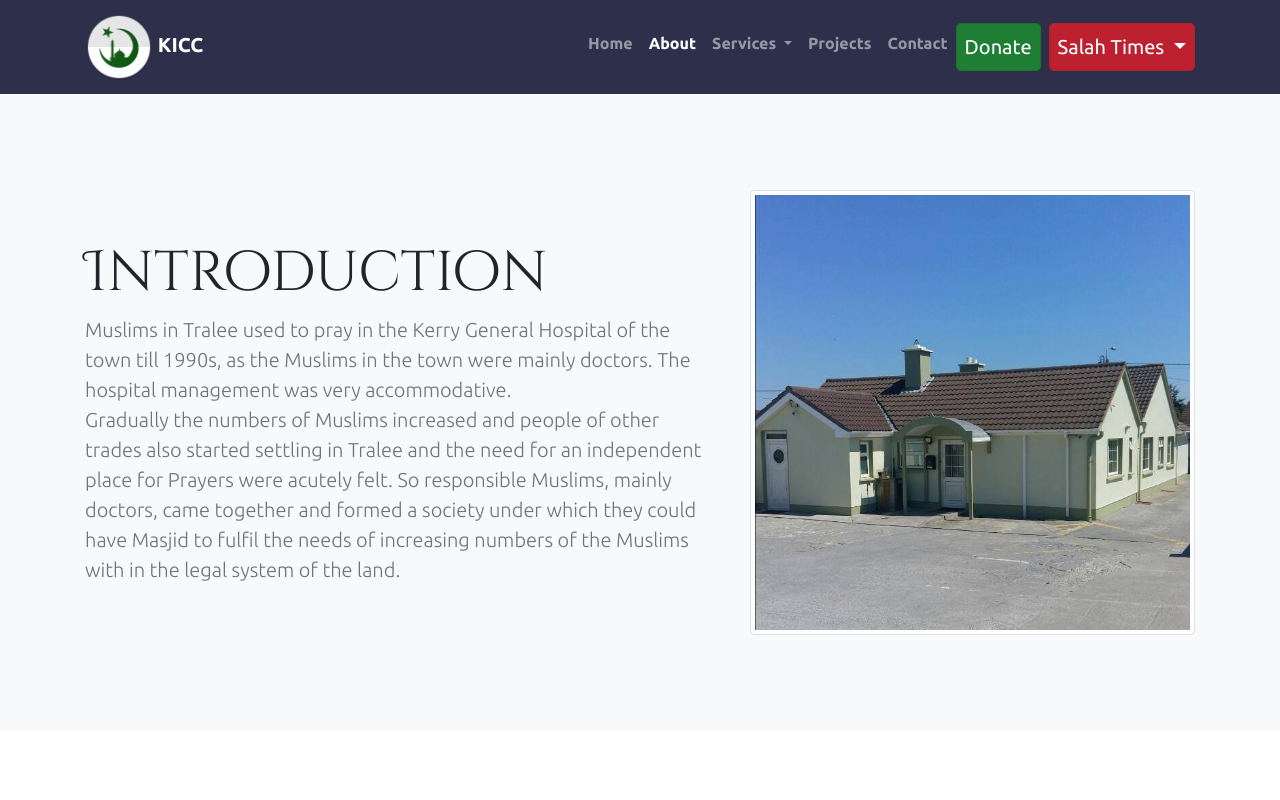
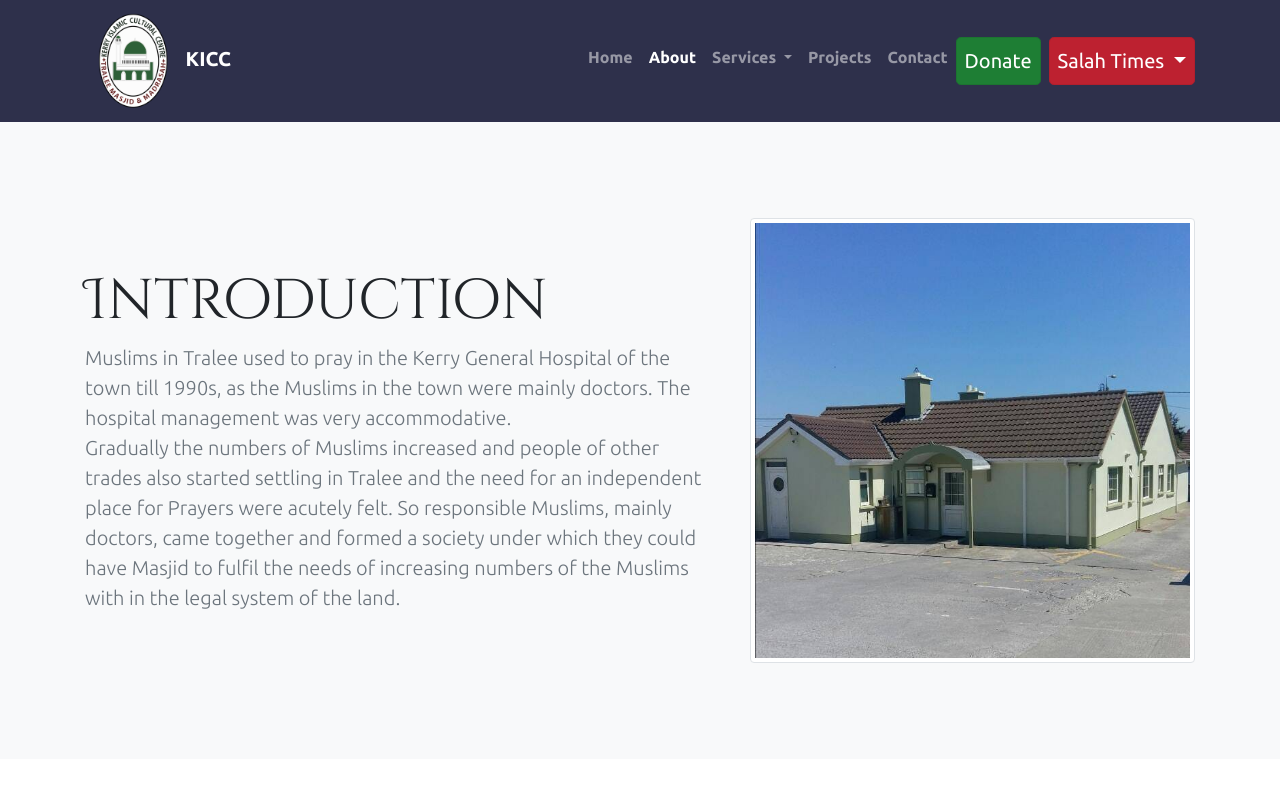
Before and after one commit to traleemasjidkicc/traleemasjidkicc.github.io, a website: page about.html in a window 1280 px wide. Shown: the top 800 px of the page. Drawn offline with nearby package versions, Linux system fonts and the light colour scheme.

Commit message:
update logo

```diff
--- a/about.html
+++ b/about.html
@@ -47,7 +47,7 @@
     <div class="container">
       <!-- Nab brand -->
       <a class="navbar-brand" href="/">
-        <img src="assets/images/ic_launcher_round.png" width="35%" height="35%"
+        <img src="assets/images/logo.png" width="20%" height="20%"
           class="d-inline-block align-center"
           alt="Kerry Islamic Cultural Centre">
         KICC
```
Also changed, not shown: activities.html (+1 -1 lines), contact.html (+1 -1 lines), index.html (+1 -1 lines), madrasa.html (+1 -1 lines), projects.html (+1 -1 lines), sermons.html (+1 -1 lines), assets/images/logo.png (added).
